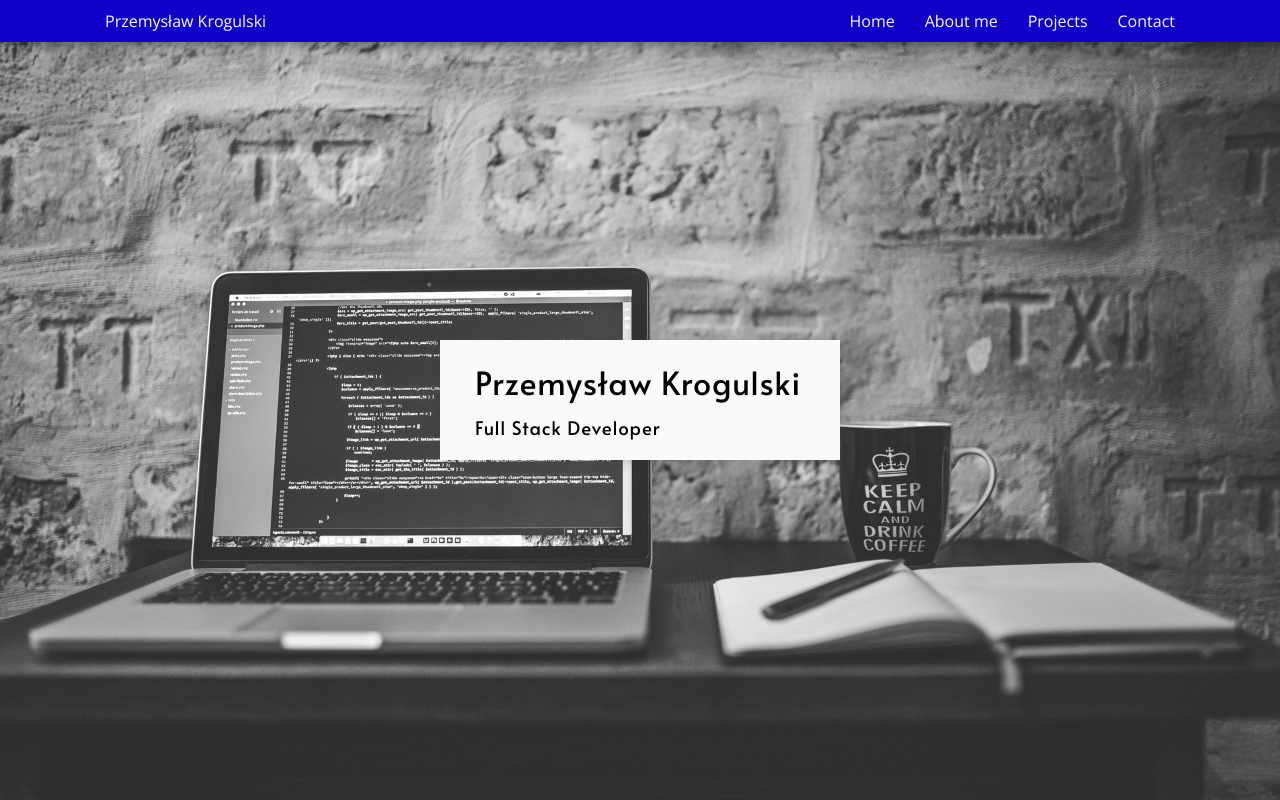
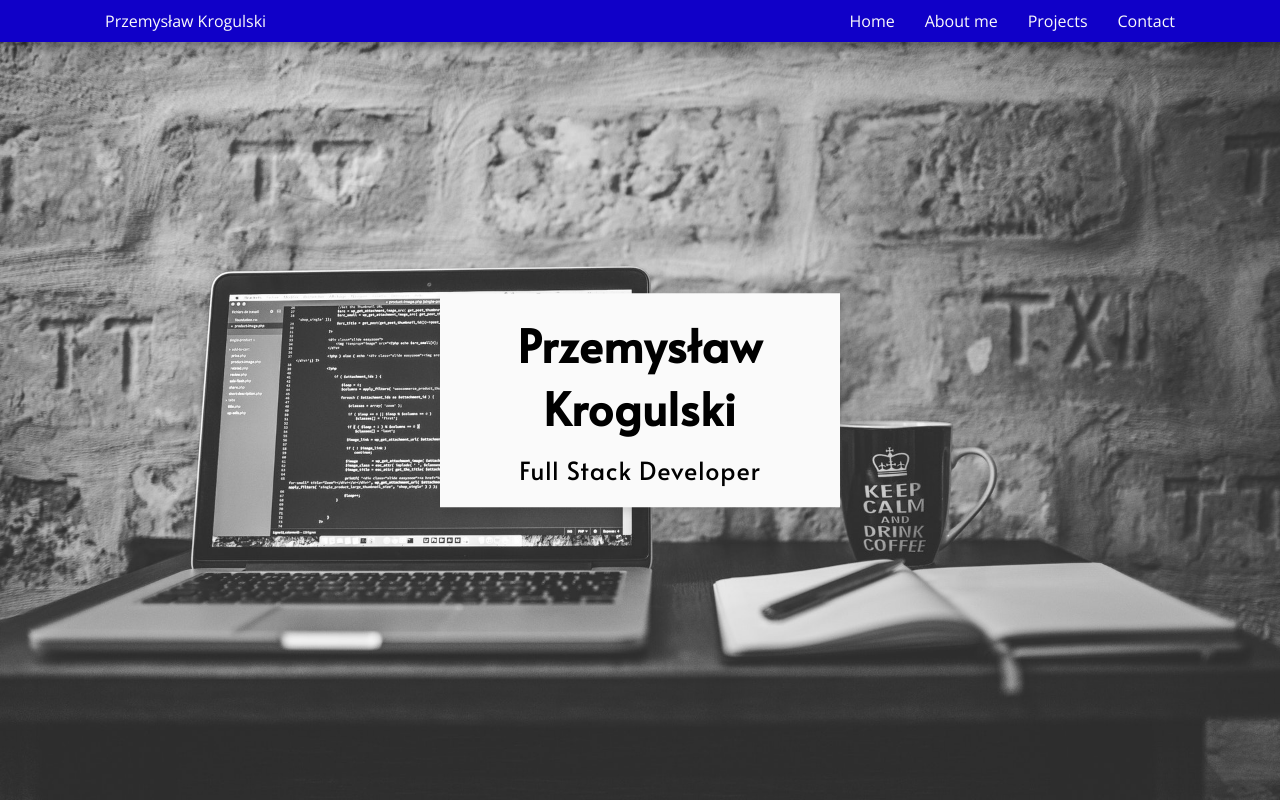
Before and after one commit to Przemar5/przemekkrogulski.github.io, a website: page index.html in a window 1280 px wide. Shown: the top 800 px of the page. Drawn offline with nearby package versions, Linux system fonts and the light colour scheme.

Commit message:
Make header card more visible

```diff
--- a/css/style.css
+++ b/css/style.css
@@ -346,17 +346,24 @@ textarea:focus {
   background: url('../images/hero-lg.jpg') no-repeat center center/cover;
 }
 
-.header__card {
+.home__card {
   position: absolute;
   top: 50%;
   left: 50%;
   transform: translate(-50%,-50%);
   background-color: #fafafa;
   max-width: 90vw;
+  text-align: center;
 }
 
-.header__card h3 {
-  margin-top: 1rem;
+.home__card-heading {
+  font-size: 4.5rem;
+  font-weight: 700;
+  margin-bottom: 1.25rem;
+}
+
+.home__card-caption {
+  font-size: 2.5rem;
 }
 
 #about {
--- a/index.html
+++ b/index.html
@@ -70,9 +70,9 @@
 		<!-- Header -->
 		<header id="home">
 			<div id="hero">
-				<div class="card header__card">
-					<h1>Przemysław Krogulski</h1>
-					<h3>Full Stack Developer</h3>
+				<div class="card home__card">
+					<h1 class="home__card-heading">Przemysław Krogulski</h1>
+					<h3 class="home__card-caption">Full Stack Developer</h3>
 				</div>
 			</div>
 		</header>
```
Also changed, not shown: index.md (+1 -1 lines).
